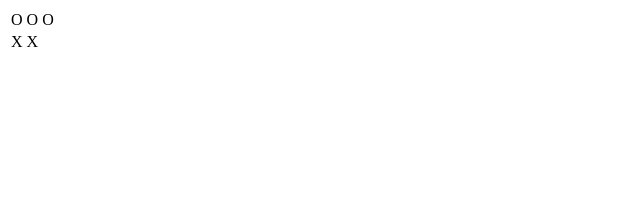
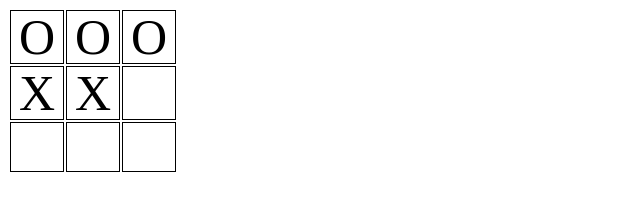
Before and after one commit to SASC-Denver/artem-chess, a website: page index.html in a window 1280 px wide. Shown: the whole page, without its empty margins (0-640 px from the left). Drawn offline with Linux system fonts and the light colour scheme.

Commit message:
1 file modified

```diff
--- a/index.html
+++ b/index.html
@@ -1,22 +1,30 @@
 <style>
+  td {
+    border: 1px solid black;
+    font-size: 50px;
+    height: 50px;
+    line-height: 50px;
+    text-align: center;
+    width: 50px;
+  }
 </style>
 <table>
 	<tr>
-		<td>
+		<td class="O">
       O
 		</td>
-		<td>
+		<td class="O">
       O
 		</td>
-		<td>
+		<td class="O">
       O
 		</td>
 	</tr>
 	<tr>
-		<td>
+		<td class="X">
       X
 		</td>
-		<td>
+		<td class="X">
       X
 		</td>
 		<td>
```
